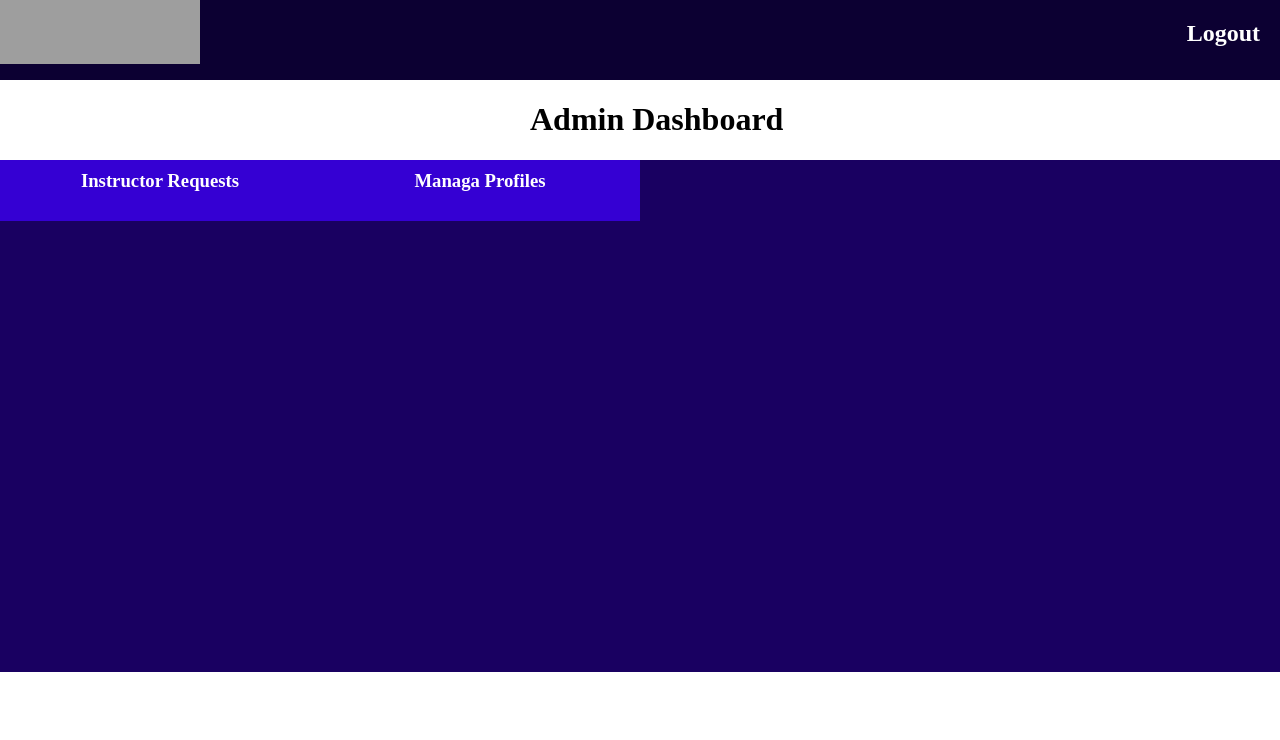
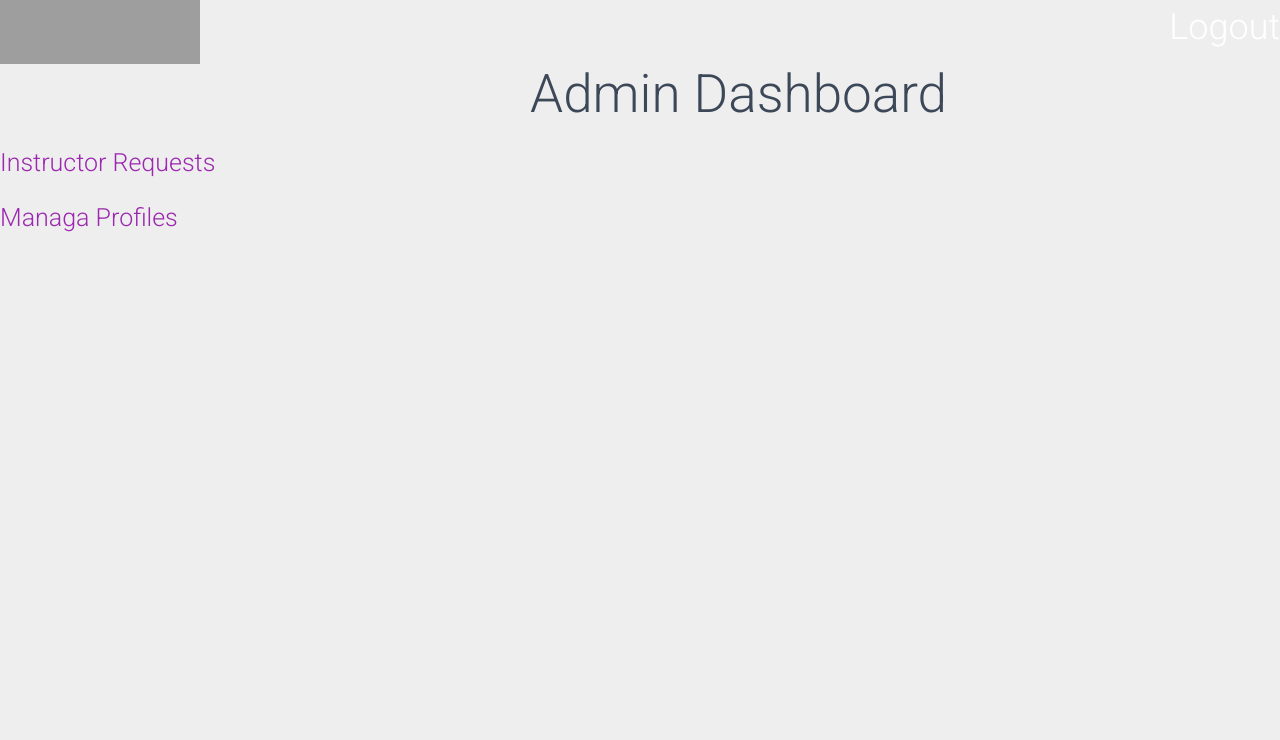
Before and after one commit to gopi1506/GDP_Team05, a PHP site: page /admin_dashboard.php in a window 1280 px wide. Shown: the top 740 px of the page. Run offline with PHP 8.4, Linux system fonts and the light colour scheme; the visitor is signed in with stand-in values (Sample User, id 1); some libraries are stand-ins or nearby versions; grey boxes are pictures that could not be loaded.

Commit message:
Update CSS and fonts files for admin

```diff
--- a/admin_dashboard.php
+++ b/admin_dashboard.php
@@ -1,58 +1,33 @@
 <?php
 session_start();
 ?>
-<html>
-    <head>
-    <title>Admin Dashboard</title>
-    <style>
-        body{
-                margin:0px;
-                padding:0px;
-            }
-            .header{
-                width:100%;
-                height:10%;
-                background:#0c0032;
-            }
-            .name{
-                margin:0px;
-                padding:20px 20px;
-                color:#240090;
-                float:left;
-            }
-            .body{
-                width:100%;
-                height:80%;
-            }
-            .body_main{
-                width:100%;
-                height:80%;
-                background:#190061;
-                margin:0px auto;
-            }
-            .tab_bar{
-                width:100%;
-                height:10%;
-                padding-bottom:5px;
-            }
-            .tab_name{
-                width:25%;
-                height:100%;
-                color:#fff;
-                float:left;
-                text-align:center;
-                margin:0px;
-                padding-top:10px;
-                }
-            .tab_name:hover{
-                background:#3500D3;
-                transition:1s ease;
-            }
-            .active{
-                background:#3500D3;
-            }
-    </style>
-    </head>
+<?php
+$email = $_SESSION["email"];
+$inc = 0;
+?>
+
+
+<!DOCTYPE html>
+<html lang="en">
+<head>
+  <meta charset="utf-8" />
+  <link rel="apple-touch-icon" sizes="76x76" href="assets/img/apple-icon.png">
+  <link rel="icon" type="image/png" href="assets/img/favicon.png">
+  <meta http-equiv="X-UA-Compatible" content="IE=edge,chrome=1" />
+  <title>
+    Admin Dashboard
+  </title>
+  <meta content='width=device-width, initial-scale=1.0, maximum-scale=1.0, user-scalable=0, shrink-to-fit=no' name='viewport' />
+  <!--     Fonts and icons     -->
+  <link rel="stylesheet" type="text/css" href="https://fonts.googleapis.com/css?family=Roboto:300,400,500,700|Roboto+Slab:400,700|Material+Icons" />
+  <link rel="stylesheet" href="https://maxcdn.bootstrapcdn.com/font-awesome/latest/css/font-awesome.min.css">
+  <!-- CSS Files -->
+  <link href="assets/css/material-dashboard.css?v=2.1.1" rel="stylesheet" />
+  <!-- CSS Just for demo purpose, don't include it in your project -->
+  <link href="assets/demo/demo.css" rel="stylesheet" />
+</head>
+
+
     <body>
         <div class='header'>
         <!--<h2 id='name'>CODEWORD</h2>-->
```
